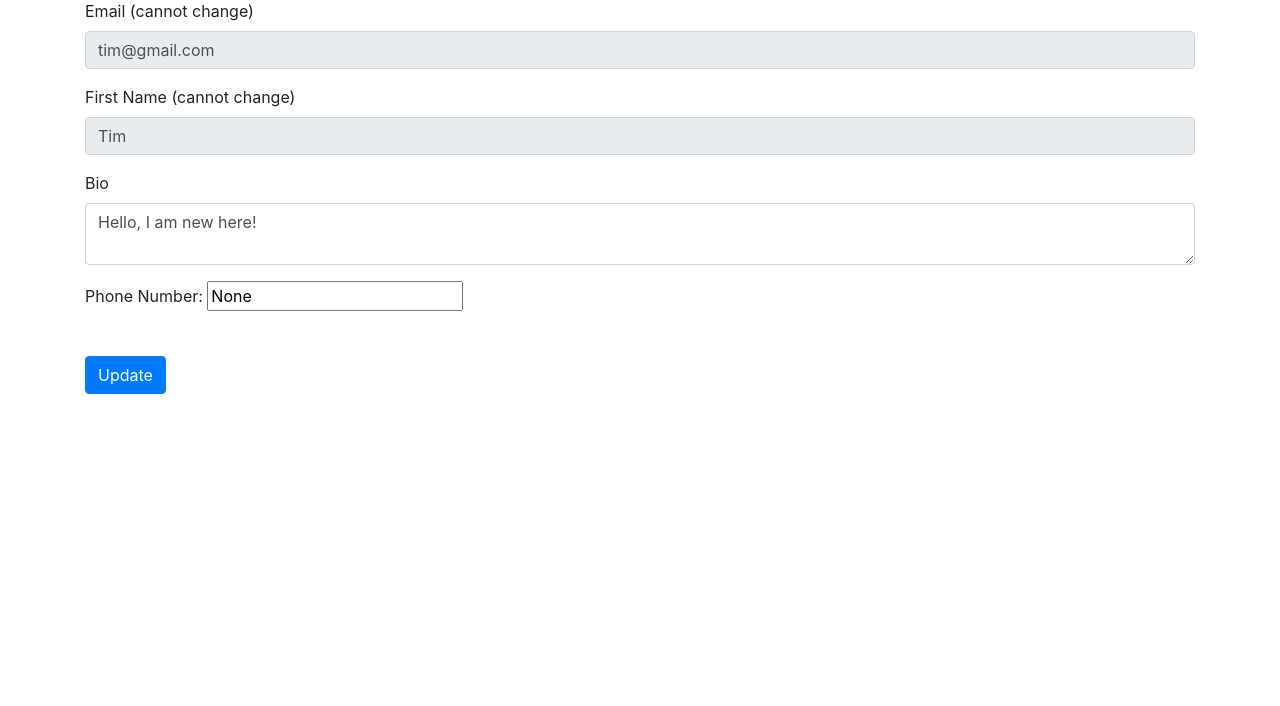
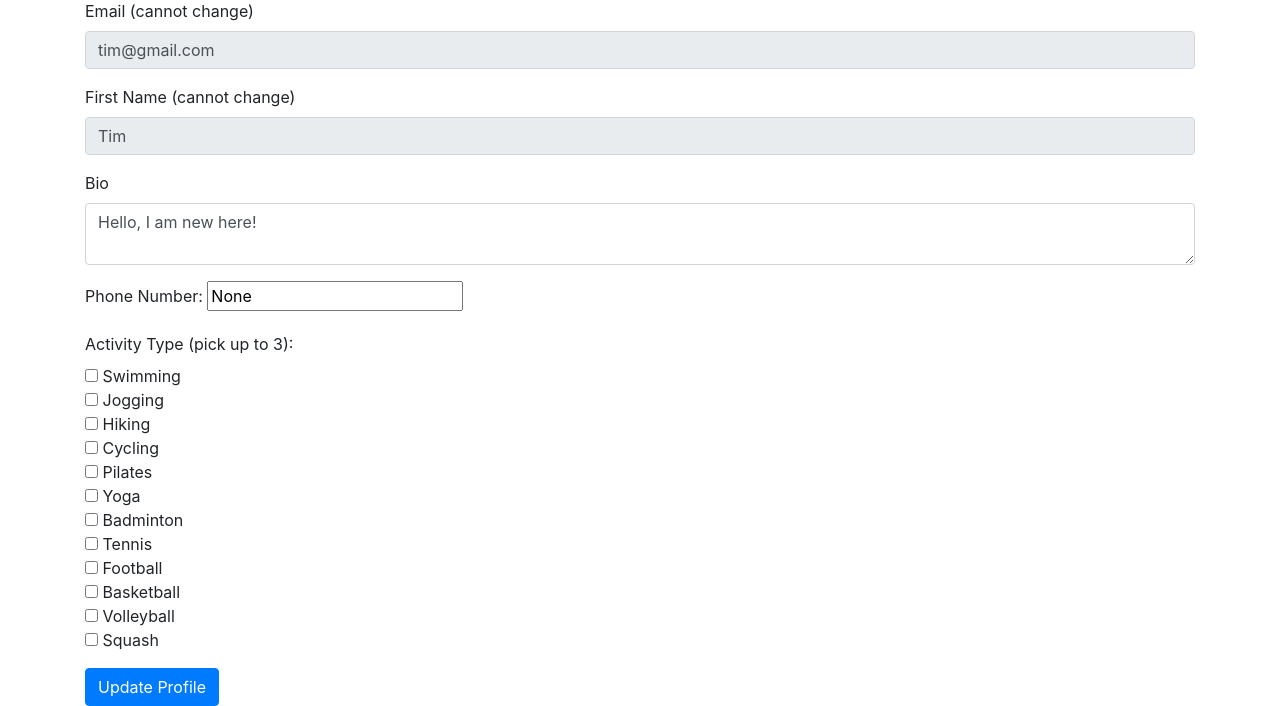
Before and after one commit to Vizayendra/TrainTogether, a Flask app: page /profile in a window 1280 px wide. Shown: the part 103-809 px from the top of the page. Before the commit the page ends 497 px from the top, so only its background shows below. Run offline with Flask 3, Linux system fonts and the light colour scheme; a user stored in the database is signed in; some libraries are stand-ins or nearby versions.

Commit message:
activity type

```diff
--- a/website/models.py
+++ b/website/models.py
@@ -9,4 +9,5 @@
     password = db.Column(db.String(255))
     first_name = db.Column(db.String(150))
     bio = db.Column(db.String(500), default="Hello, I am new here!")
-    phone_number = db.Column(db.String(10))
+    phone_number = db.Column(db.String(11), nullable=True)
+    activity_types = db.Column(db.String(200), default="", nullable=True)
--- a/website/templates/home.html
+++ b/website/templates/home.html
@@ -1,7 +1,7 @@
 {% extends "base.html" %} {% block title %}Home{% endblock %}
 {% block content %}
 <div align="center" style="margin-top: 50px;">
-    <h1 align="center">Welcome to TrainTogether!🌿</h1>
+    <h1 align="center">Welcome to TrainTogether! 💪</h1>
     <p>Please choose an option:</p>
 
     <br>
--- a/website/templates/landing.html
+++ b/website/templates/landing.html
@@ -3,7 +3,7 @@
 
 {% block content %}
 <div align="center" style="margin-top: 100px;">
-    <h1>Welcome to TrainTogether! 🌿</h1>
+    <h1>Welcome to TrainTogether!  💪</h1>
     <p>Please choose an option:</p>
     <br>
     <a href="{{ url_for('auth.sign_up') }}">
--- a/website/templates/profile.html
+++ b/website/templates/profile.html
@@ -2,32 +2,77 @@
 {% block title %}Profile{% endblock %}
 {% block content %}
 <h2 align="center">My Profile</h2>
+
+{% with messages = get_flashed_messages(with_categories=true) %}
+  {% if messages %}
+    {% for category, message in messages %}
+      <div class="alert alert-{{ category }}" role="alert">
+        {{ message }}
+      </div>
+    {% endfor %}
+  {% endif %}
+{% endwith %}
+
 <form method="POST">
   <div class="form-group">
     <label for="email">Email (cannot change)</label>
     <input type="text" class="form-control" id="email" value="{{ user.email }}" readonly>
   </div>
+
   <div class="form-group">
     <label for="firstName">First Name (cannot change)</label>
     <input type="text" class="form-control" id="firstName" value="{{ user.first_name }}" readonly>
   </div>
+
   <div class="form-group">
     <label for="bio">Bio</label>
     <textarea class="form-control" id="bio" name="bio">{{ user.bio }}</textarea>
   </div>
-<div class="form-group">
+
+  <div class="form-group">
     <label for="phone_number">Phone Number:</label>
     <input
     type="text"
     name="phone_number"
     value="{{ current_user.phone_number }}"
-    pattern="\d{10}"
-    maxlength="10"
-    title="Phone number must be exactly 10 digits"
-    required
->
-</div>
-  <br>
-  <button type="submit" class="btn btn-primary">Update</button>
+    pattern="\d{11}"
+    maxlength="11"
+    title="Phone number must be exactly 11 digits"
+    required>
+  </div>
+
+  <div class="form-group">
+  <label>Activity Type (pick up to 3):</label><br>
+  <input type="checkbox" name="activities" value="swimming" {% if user.activity_types and 'swimming' in user.activity_types %}checked{% endif %}> Swimming<br>
+  <input type="checkbox" name="activities" value="jogging" {% if user.activity_types and 'jogging' in user.activity_types %}checked{% endif %}> Jogging<br>
+  <input type="checkbox" name="activities" value="hiking" {% if user.activity_types and 'hiking' in user.activity_types %}checked{% endif %}> Hiking<br>
+  <input type="checkbox" name="activities" value="cycling" {% if user.activity_types and 'cycling' in user.activity_types %}checked{% endif %}> Cycling<br>
+  <input type="checkbox" name="activities" value="pilates" {% if user.activity_types and 'pilates' in user.activity_types %}checked{% endif %}> Pilates<br>
+  <input type="checkbox" name="activities" value="yoga" {% if user.activity_types and 'yoga' in user.activity_types %}checked{% endif %}> Yoga<br>
+  <input type="checkbox" name="activities" value="badminton" {% if user.activity_types and 'badminton' in user.activity_types %}checked{% endif %}> Badminton<br>
+  <input type="checkbox" name="activities" value="tennis" {% if user.activity_types and 'tennis' in user.activity_types %}checked{% endif %}> Tennis<br>
+  <input type="checkbox" name="activities" value="football" {% if user.activity_types and 'football' in user.activity_types %}checked{% endif %}> Football<br>
+  <input type="checkbox" name="activities" value="basketball" {% if user.activity_types and 'basketball' in user.activity_types %}checked{% endif %}> Basketball<br>
+  <input type="checkbox" name="activities" value="volleyball" {% if user.activity_types and 'volleyball' in user.activity_types %}checked{% endif %}> Volleyball<br>
+  <input type="checkbox" name="activities" value="squash" {% if user.activity_types and 'squash' in user.activity_types %}checked{% endif %}> Squash<br>
+  </div>
+
+
+  <button type="submit" class="btn btn-primary">Update Profile</button>
 </form>
+
+<script>
+  document.addEventListener("DOMContentLoaded", function () {
+    const checkboxes = document.querySelectorAll('input[name="activities"]');
+    checkboxes.forEach(cb => {
+      cb.addEventListener("change", function () {
+        const checked = document.querySelectorAll('input[name="activities"]:checked');
+        if (checked.length > 3) {
+          this.checked = false; // untick the last one
+          alert("⚠️ You can only select up to 3 activities.");
+        }
+      });
+    });
+  });
+</script>
 {% endblock %}
--- a/website/views.py
+++ b/website/views.py
@@ -27,9 +27,18 @@
     if request.method == 'POST':
         bio = request.form.get('bio')
         phone_number = request.form.get("phone_number")
+        activities = request.form.getlist('activities')
+
+        # limited to 3 activities
+        if len(activities) > 3:
+            flash("You can only select up to 3 activities.", category="error")
+            return render_template("profile.html", user=current_user)
+
         current_user.bio = bio
         current_user.phone_number = phone_number
+        current_user.activity_types = ",".join(activities)
         db.session.commit()
         flash('Profile updated!', category='success')
+        return redirect("/profile")
 
     return render_template("profile.html", user=current_user)
```
Also changed, not shown: website/database.db.
